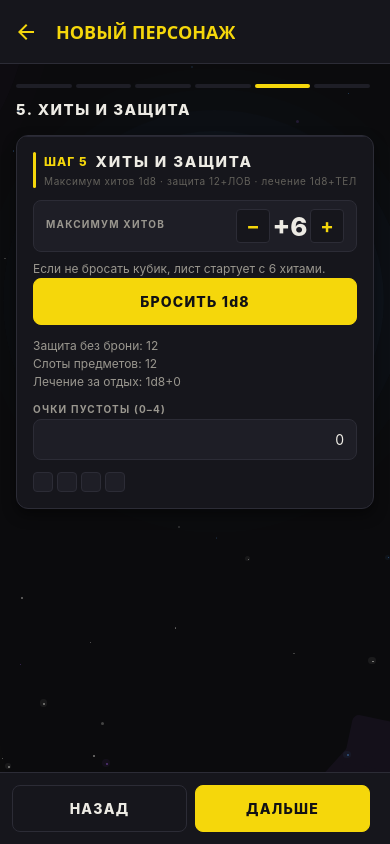
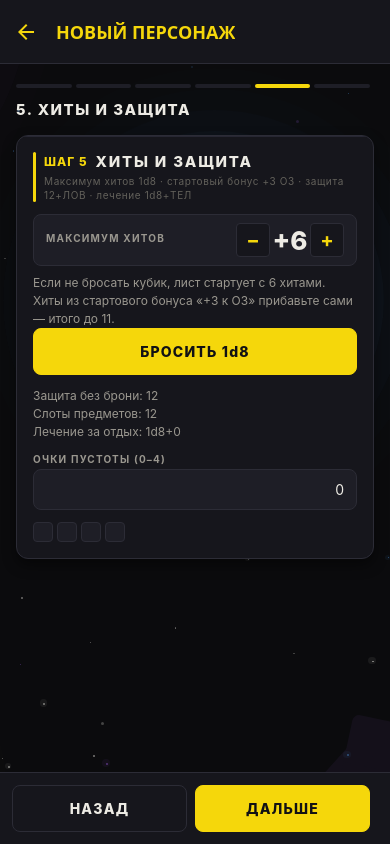
Before and after one commit to Splicer97/death_in_space, a React Native app: screen /Create in a window 390 px wide. Both pictures are taken after a click on the button 282 px from the left and 86 px from the top of the page. Built offline with nearby package versions, Linux system fonts and the light colour scheme; what react-native-mmkv would draw is missing.

Commit message:
Cap starting hit points at 11 per core rules

```diff
--- a/src/screens/CreateScreen.tsx
+++ b/src/screens/CreateScreen.tsx
@@ -425,18 +425,19 @@ export default function CreateScreen({ navigation }: Props) {
             <SectionTitle
               index="ШАГ 5"
               title="ХИТЫ И ЗАЩИТА"
-              subtitle="Максимум хитов 1d8 · защита 12+ЛОВ · лечение 1d8+ТЕЛ"
+              subtitle="Максимум хитов 1d8 · стартовый бонус +3 ОЗ · защита 12+ЛОВ · лечение 1d8+ТЕЛ"
             />
             <NumberStepper
               label="МАКСИМУМ ХИТОВ"
               value={draft.hpMax}
               onChange={value => patch({ hpMax: value, hp: value })}
               min={1}
-              max={40}
+              max={11}
               big
             />
             <Text style={styles.help}>
-              Если не бросать кубик, лист стартует с {DEFAULT_HP} хитами.
+              Если не бросать кубик, лист стартует с {DEFAULT_HP} хитами. Хиты
+              из стартового бонуса «+3 к ОЗ» прибавьте сами — итого до 11.
             </Text>
             <Button
               title="БРОСИТЬ 1d8"
```
Also changed, not shown: 1 other file (tests, documents, lock files or other folders).
